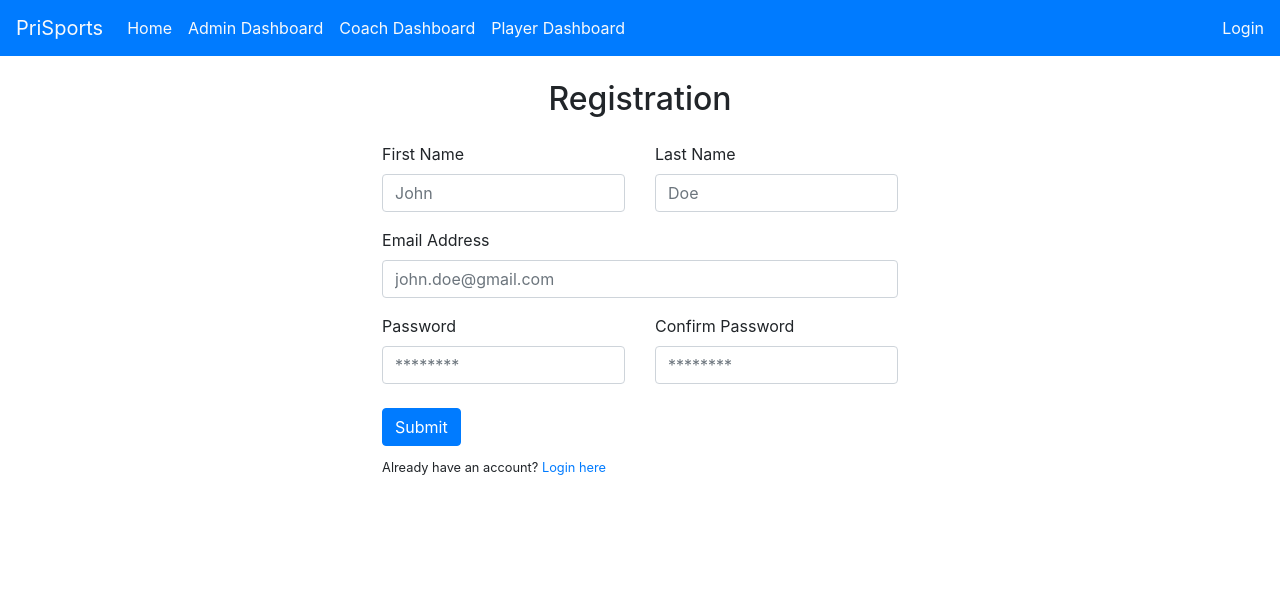
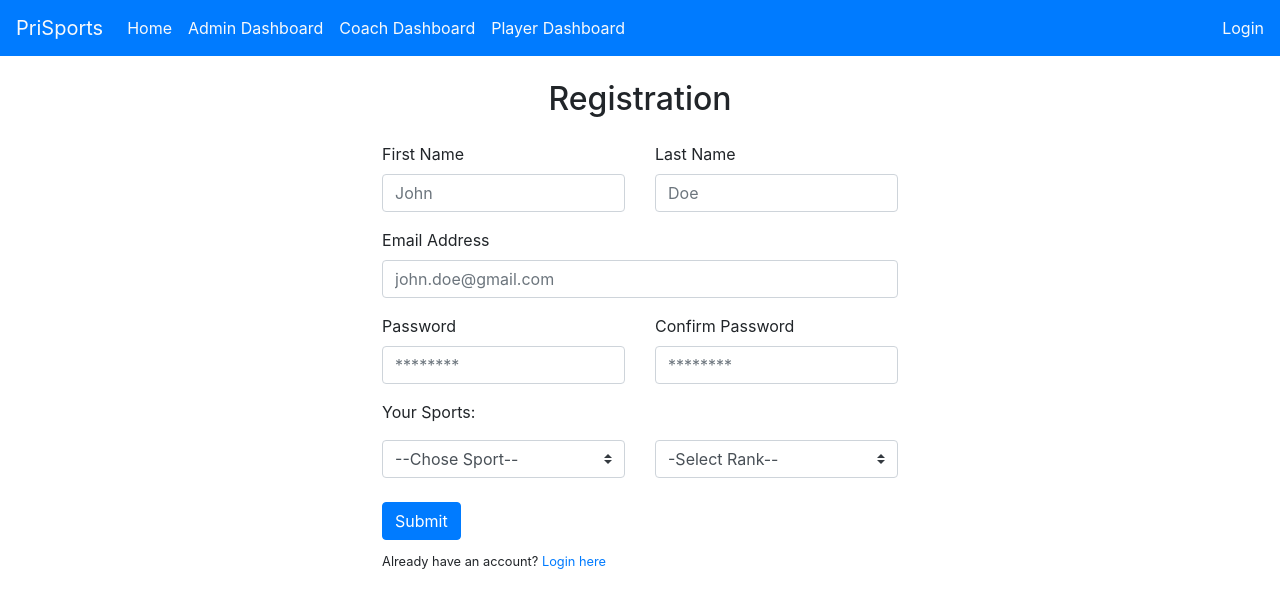
Before and after one commit to ali-nauman/prisports, an Angular app: page /register in a window 1280 px wide. Shown: the top 608 px of the page. Built offline with nearby package versions, Linux system fonts and the light colour scheme.

Commit message:
Updated registration component and its rest function

```diff
--- a/src/app/components/registration/registration.component.html
+++ b/src/app/components/registration/registration.component.html
@@ -41,6 +41,27 @@
                 </div>
             </div>
 
+            <p class="mt-3">Your Sports:</p>
+            <div class="row">
+                <div class="col">
+                    <select class="custom-select" formControlName="sport1" required>
+                        <option value="0" disabled>--Chose Sport--</option>
+                        <option value="tennis">Tennis</option>
+                        <option value="badminton">Badmintion</option>
+                        <option value="tabletennis">Table Tennis</option>
+                        <option value="squash">Squash</option>
+                    </select>
+                </div>
+                <div class="col">
+                    <select class="custom-select" formControlName="rank1" required>
+                        <option value="0" disabled>-Select Rank--</option>
+                        <option value="beginner">Beginner</option>
+                        <option value="medium">Medium</option>
+                        <option value="advance">Advance</option>
+                    </select>
+                </div>
+            </div>
+
             <button class="btn btn-primary mt-4" (click)="register()">Submit</button>
 
             <div class="form-group mt-2">
--- a/src/app/components/registration/registration.component.ts
+++ b/src/app/components/registration/registration.component.ts
@@ -8,24 +8,31 @@ import { RestService } from 'src/app/services/rest.service';
   styleUrls: ['./registration.component.css']
 })
 export class RegistrationComponent implements OnInit {
+  sports = ['Tennis', 'Badmintion', 'Table-tennis', 'Squash'];
   registrationForm: FormGroup;
 
-  constructor(private formBuilder: FormBuilder, private restService: RestService) {
+  constructor(private formBuilder: FormBuilder, private restService: RestService) {   }
+
+  ngOnInit(): void {
     this.registrationForm = this.formBuilder.group(
       {
         firstName: '',
         lastName: '',
         email: '',
         password: '',
-        confirmPassword: ''
+        confirmPassword: '',
+        sport1: '0',
+        rank1: '0'
       });
-   }
-
-  ngOnInit(): void {
   }
 
   register() {
-
+    let firstname = this.registrationForm.get('firstName').value;
+    let lastname = this.registrationForm.get('lastName').value;
+    let mail = this.registrationForm.get('email').value;
+    let pswrd = this.registrationForm.get('password').value;
+    let sport1 = this.registrationForm.get('sport1').value;
+    let rank1 = this.registrationForm.get('rank1').value;
+    console.log(firstname, lastname, mail, pswrd, sport1,rank1);
   }
-
 }
--- a/src/app/services/rest.service.ts
+++ b/src/app/services/rest.service.ts
@@ -18,4 +18,12 @@ export class RestService {
         this.authenticationToken = response.success ? response.token : null;
       });
   }
+  registerUser(firstName: string, lastName: string, email: string, password: string, sport1: string, rank1: string ){
+    this.http.post<any>(`${this.baseUrl}/accounts/register`, { firstName: firstName, lastName: lastName, email: email, password: password,
+      sport1: sport1, rank1: rank1 }, { responseType: 'json', observe: 'body' })
+      .subscribe(res => {
+        let response = Object(res);
+        this.authenticationToken = response.success ? response.token : null;
+      });
+  }
 }
```
